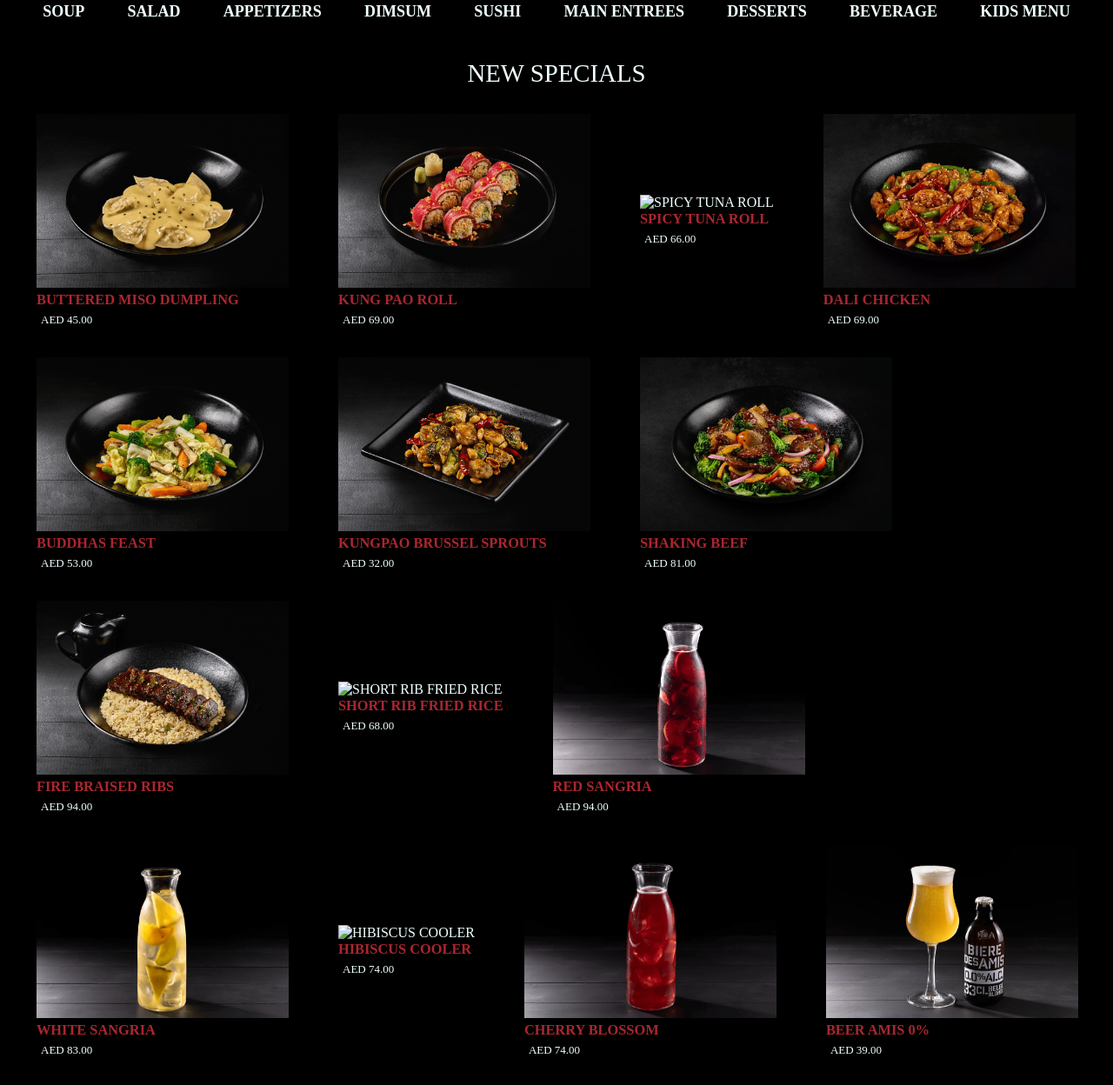
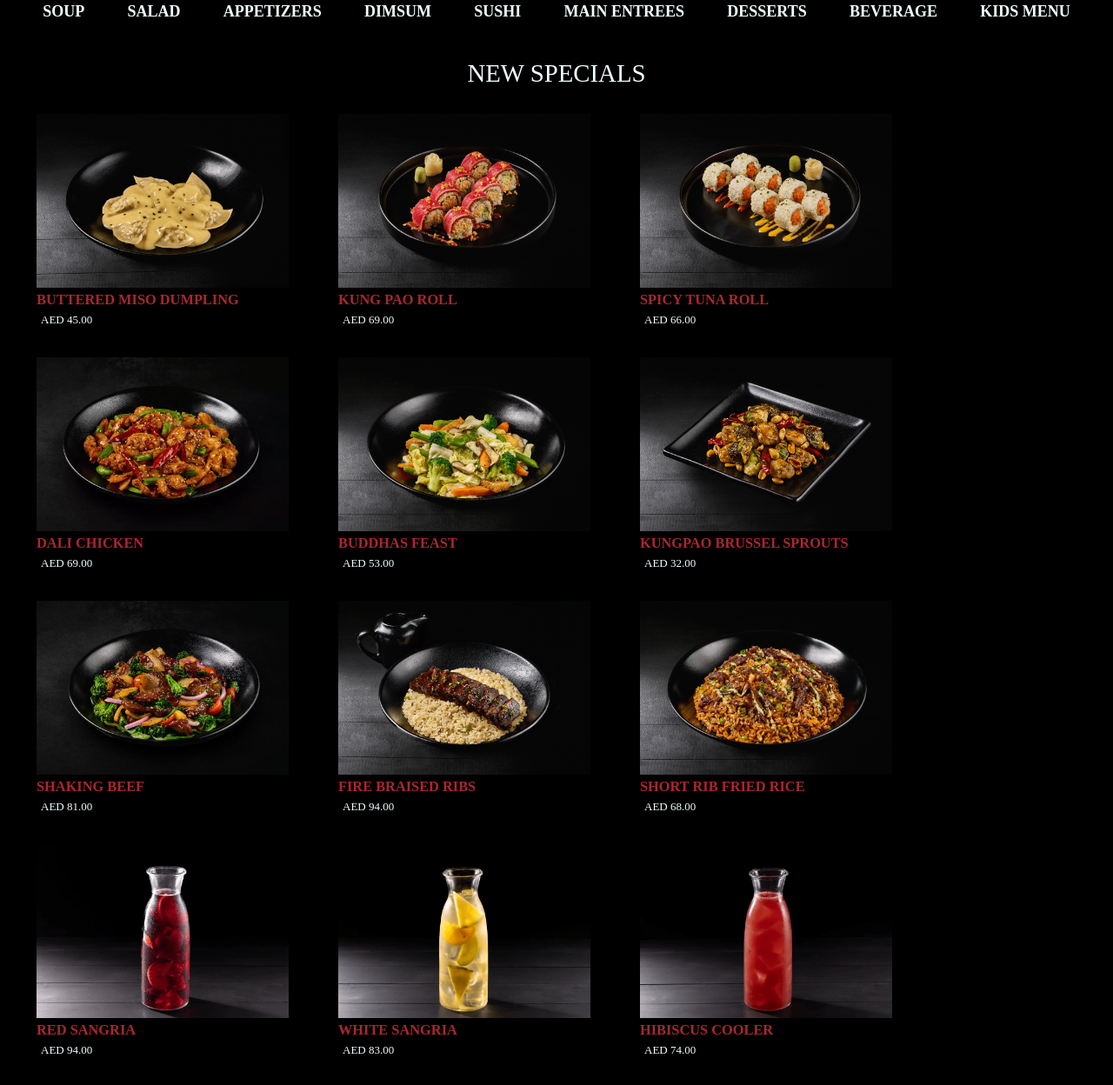
Before and after one commit to amit555-star/pfcMenu-clone, a plain HTML site: page index.html in a window 1280 px wide. Shown: the part 830-2078 px from the top of the page at 87% size. Drawn offline with Linux system fonts and the light colour scheme; the site is published under a folder, as on GitHub Pages, so addresses that start at the root find nothing.

Commit message:
error fixed

```diff
--- a/index.html
+++ b/index.html
@@ -73,7 +73,7 @@
 		</div>
 
 		<div class="items">
-			<a href="#"><img src="/images/spicy-tuna-roll.png" alt="Spicy Tuna Roll"></a>
+			<a href="#"><img src="images/spicy-tuna-roll.png" alt="Spicy Tuna Roll"></a>
 			<h3>SPICY TUNA ROLL</h3>
 			<p class="price">AED 66.00</p>
 		</div>
@@ -110,7 +110,7 @@
 		</div>
 
 		<div class="items">
-			<a href="#"><img src="/images/ribs-frice.webp" alt="Short Rib Fried Rice"></a>
+			<a href="#"><img src="images/ribs-frice.webp" alt="Short Rib Fried Rice"></a>
 			<h3>Short Rib Fried Rice</h3>
 			<p class="price">AED 68.00</p>
 		</div>
@@ -128,7 +128,7 @@
 		</div>
 
 		<div class="items">
-			<a href="#"><img src="/images/hibiscus-cooler.png" alt="Hibiscus Cooler"></a>
+			<a href="#"><img src="images/hibiscus-cooler.png" alt="Hibiscus Cooler"></a>
 			<h3>Hibiscus Cooler</h3>
 			<p class="price">AED 74.00</p>
 		</div>
```
